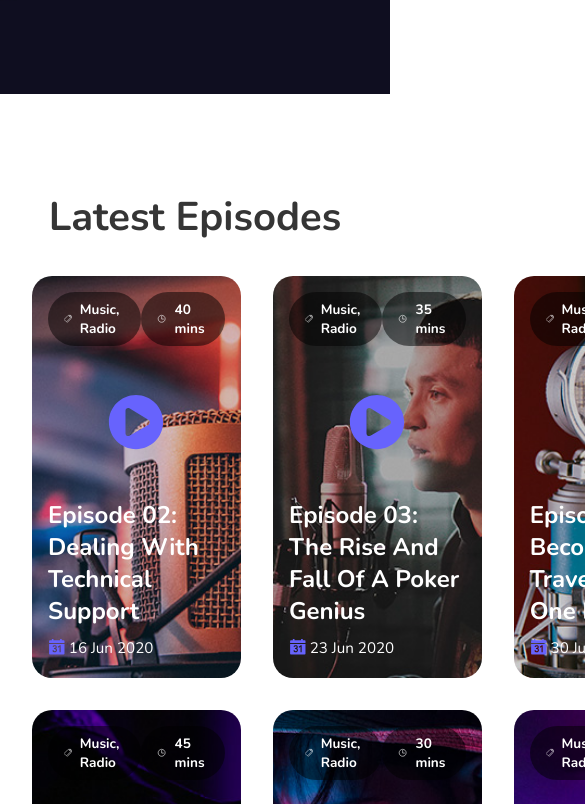
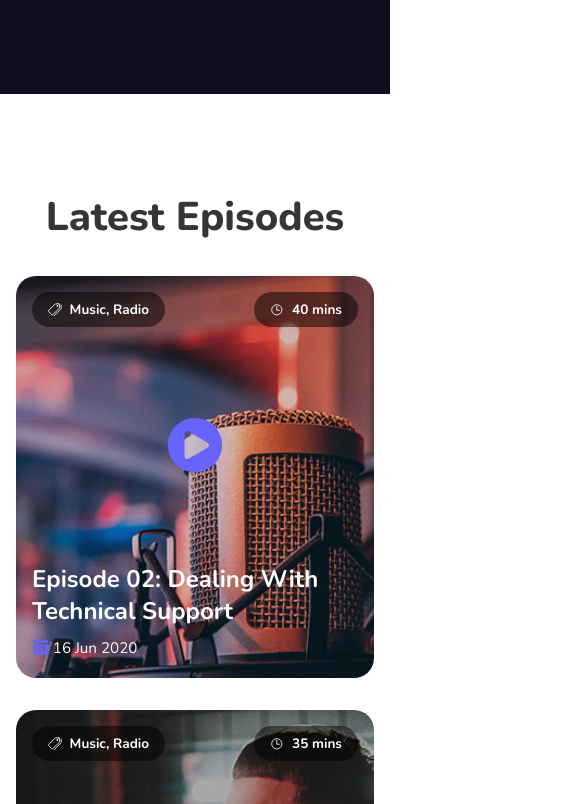
Before and after one commit to zacharymillerm/ultrapod, a React (Create React App) app: page / in a window 390 px wide. Shown: the part 5540-6344 px from the top of the page, 585 px wide, since content can reach past the window. Built offline with nearby package versions, Linux system fonts and the light colour scheme; the HTML template or start-up script is replaced by a standard one.

Commit message:
Added responsiveness to the episode section

```diff
--- a/src/components/Home/Episodes.js
+++ b/src/components/Home/Episodes.js
@@ -1,14 +1,19 @@
 import React from 'react'
 import EpisodeCard from './EpisodeCard'
 import styled from "styled-components"
+import {screens} from '../../data/Screens'
+
 // Styles
 const EpisodesContainer = styled.div`
-  padding: 6rem 2rem;
+  padding: 6rem 3rem;
+  @media ${screens.tabletS} {
+    padding: 6rem 1rem;
+  }
 `
 const Header = styled.p`
   text-align: center;
   font-size: 2.5rem;
-  font-weight: 700;
+  font-weight: 800;
   color: #353535;
   margin-bottom: 2rem;
 `
@@ -17,6 +22,12 @@ const EpisodesCards = styled.div`
   grid-template-columns: repeat(3, 1fr);
   row-gap: 2rem;
   column-gap: 2rem;
+  @media ${screens.laptopS}{
+    grid-template-columns: repeat(2, 1fr);
+  }
+  @media ${screens.tabletS} {
+    grid-template-columns: 1fr;
+  }
 `
 
 const Episodes = () => {
```
